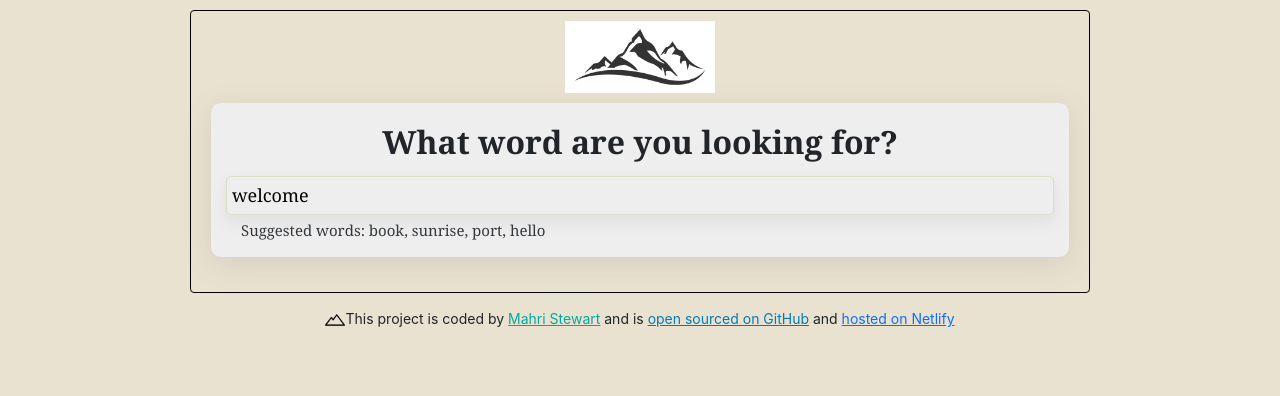
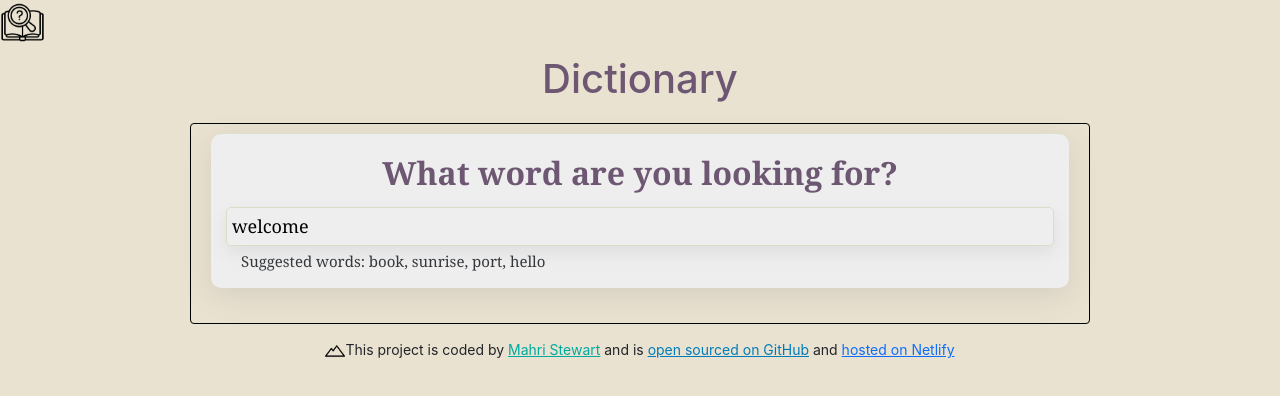
Before and after one commit to MahriScot/react_dictionary_project, a React (Create React App) app: page / in a window 1280 px wide. Shown: the top 396 px of the page. Built offline with nearby package versions, Linux system fonts and the light colour scheme; no server answers.

Commit message:
css changed

```diff
--- a/src/App.css
+++ b/src/App.css
@@ -15,6 +15,13 @@ body {
   display: block;
   margin: 0 auto;
   padding-top: 10px;
+}
+
+h1 {
+  color: #6e5773;
+  text-align: center;
+  margin: 0 auto;
+  padding: 10px;
 }
 
 main {
--- a/src/App.js
+++ b/src/App.js
@@ -1,18 +1,14 @@
-import logo_long_no_name from "./logo_long_no_name.png";
 import Dictionary from "./Dictionary";
 import "./App.css";
 
 export default function App() {
   return (
     <div className="App">
+      <header className="App-header">
+        <img src="images/dictionary.png" alt="dictionary" width="45"></img>
+        <h1 className="header">Dictionary</h1>
+      </header>
       <div className="container">
-        <header className="App-header">
-          <img
-            src={logo_long_no_name}
-            className="img-fluid App-logo"
-            alt="logo"
-          />
-        </header>
         <main>
           <Dictionary className="Dictionary" defaultKeyword="welcome" />
         </main>
--- a/src/Dictionary.css
+++ b/src/Dictionary.css
@@ -38,3 +38,7 @@
   padding: 4px 15px 0;
   opacity: 0.9;
 }
+
+h2 {
+  color: #6e5773;
+}
--- a/src/Meaning.css
+++ b/src/Meaning.css
@@ -3,6 +3,7 @@
   line-height: 1.5;
   font-weight: 800;
   text-transform: capitalize;
+  color: #6e5773;
 }
 
 .Meaning .definition {
--- a/src/Photos.css
+++ b/src/Photos.css
@@ -1,4 +1,5 @@
 .Photos img {
   border-radius: 4px;
   margin-bottom: 15px;
+  box-shadow: rgba(100, 100, 111, 0.1) 0px 7px 15px 0px;
 }
--- a/src/Results.css
+++ b/src/Results.css
@@ -3,4 +3,5 @@
   text-transform: capitalize;
   font-weight: bold;
   line-height: 1.5;
+  color: #6e5773;
 }
```
Also changed, not shown: public/images/dictionary.png (added).
